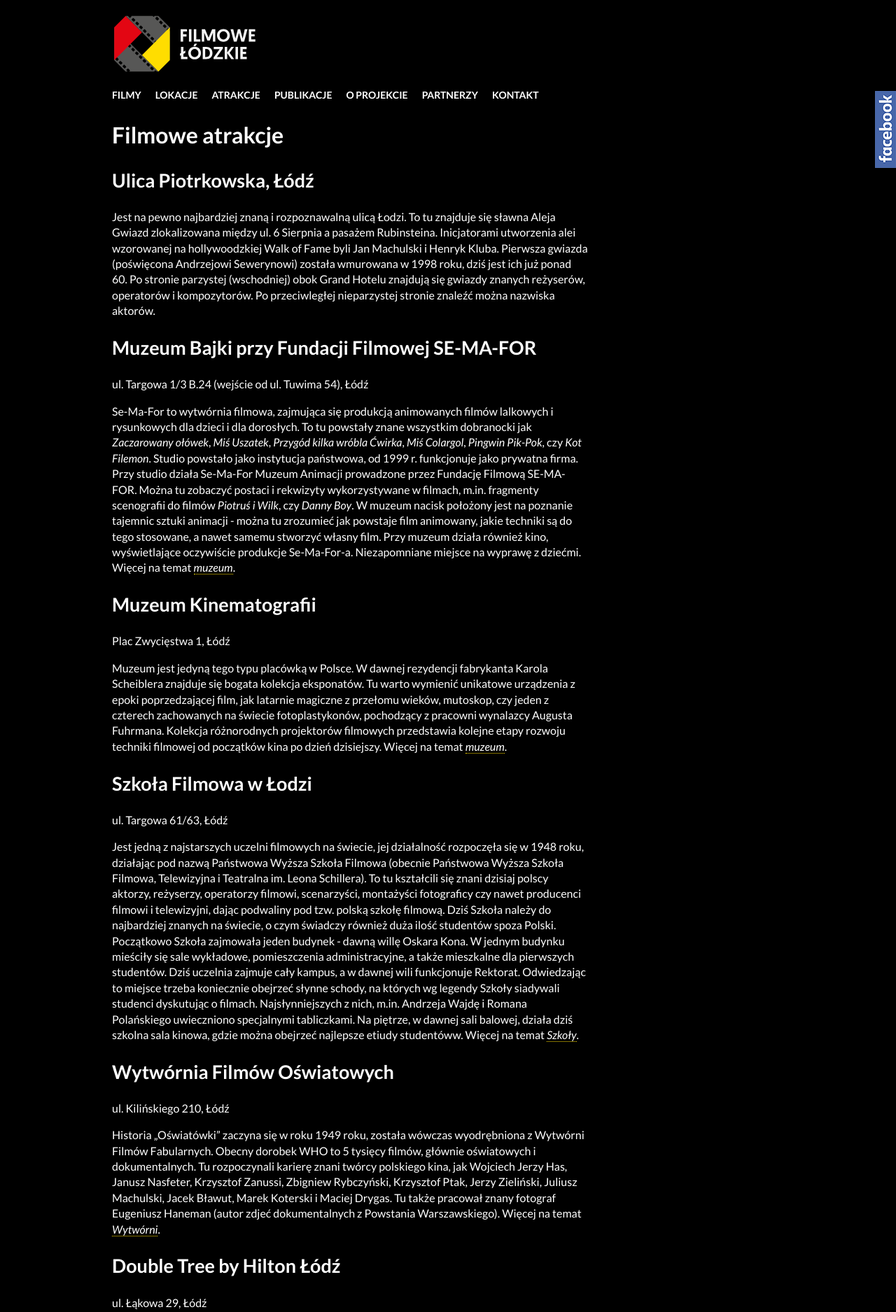
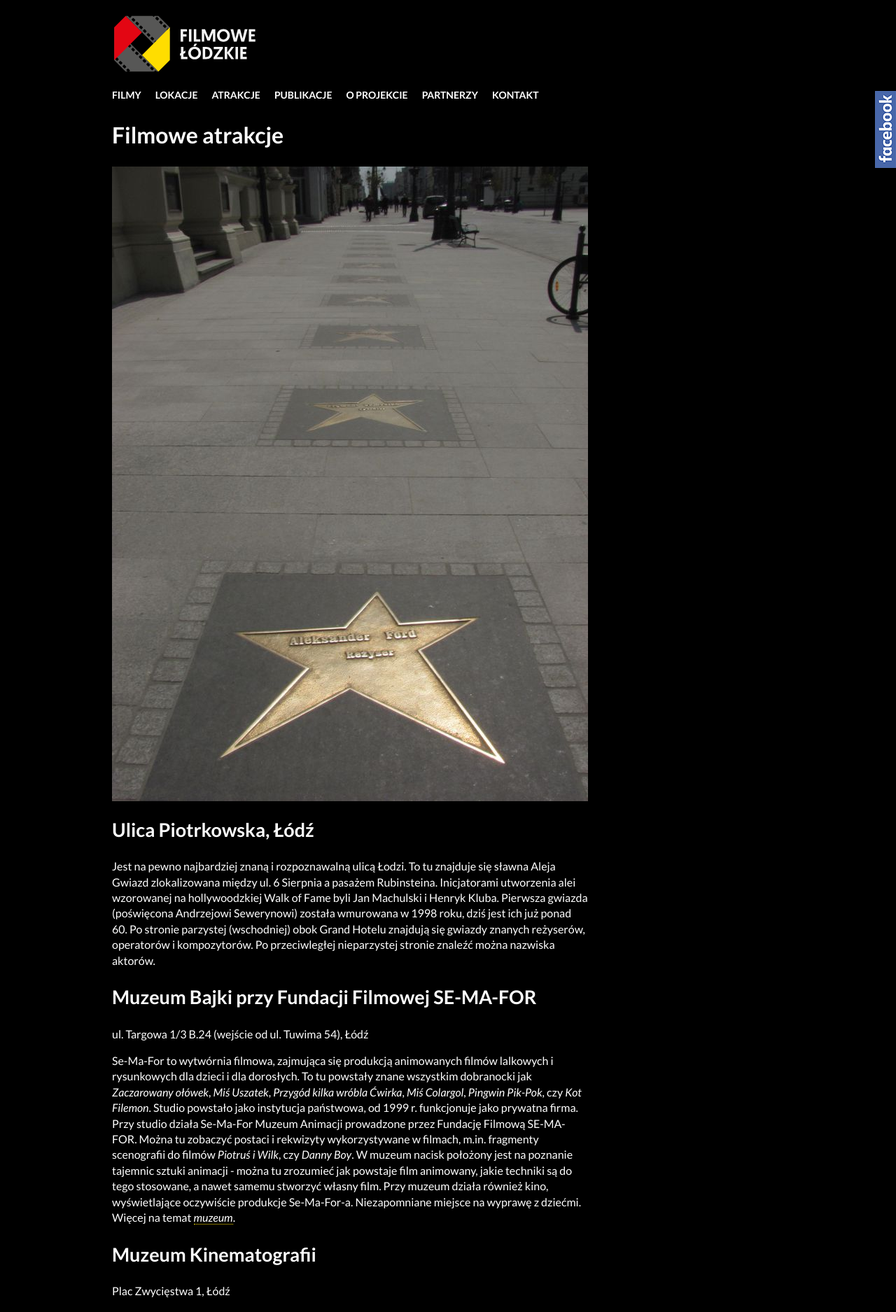
Before and after one commit to fusilli/filmowelodzkie, a Jekyll site: the page built from atrakcje.md, in a window 1280 px wide. Shown: the top 1875 px of the page at 70% size. Built offline with Jekyll 4.4.1, drawn with Linux system fonts in a browser that asks for light colours; nearby versions of some CDN libraries.

Commit message:
Update atrakcje.md

```diff
--- a/atrakcje.md
+++ b/atrakcje.md
@@ -1,6 +1,9 @@
 ---
 title: Filmowe atrakcje
 ---
+
+![Ulica Piotrkowska](/foto/plenery/aleja-gwiazd-lodz.jpg)
+
 ## Ulica Piotrkowska, Łódź
 
 Jest na pewno najbardziej znaną i rozpoznawalną ulicą Łodzi. To tu znajduje się sławna Aleja Gwiazd zlokalizowana między ul. 6 Sierpnia a pasażem Rubinsteina. Inicjatorami utworzenia alei wzorowanej na hollywoodzkiej Walk of Fame byli Jan Machulski i Henryk Kluba. Pierwsza gwiazda (poświęcona Andrzejowi Sewerynowi) została wmurowana w 1998 roku, dziś jest ich już ponad 60. Po stronie parzystej (wschodniej) obok Grand Hotelu znajdują się gwiazdy znanych reżyserów, operatorów i kompozytorów. Po przeciwległej nieparzystej stronie znaleźć można nazwiska aktorów.
```
